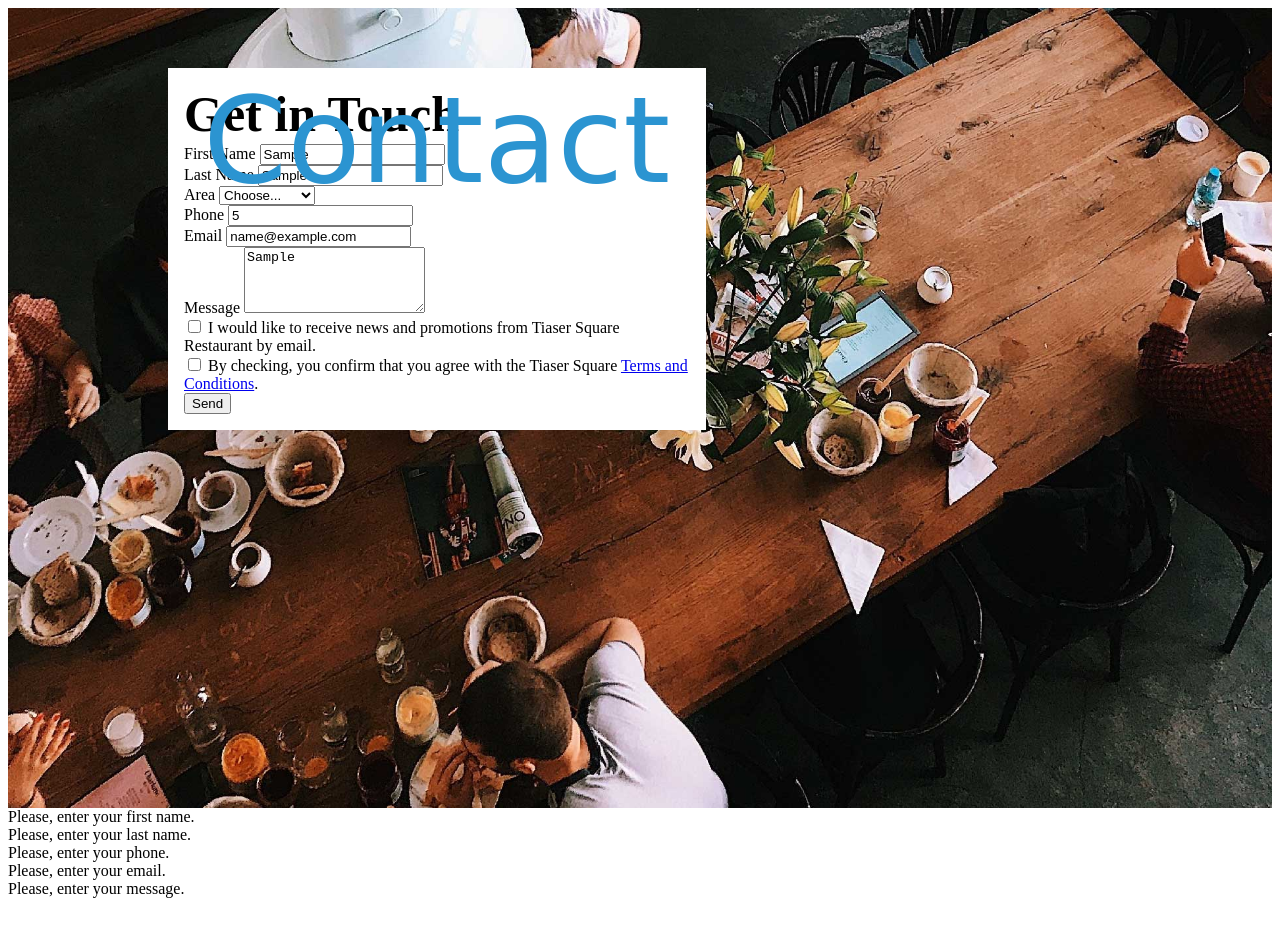
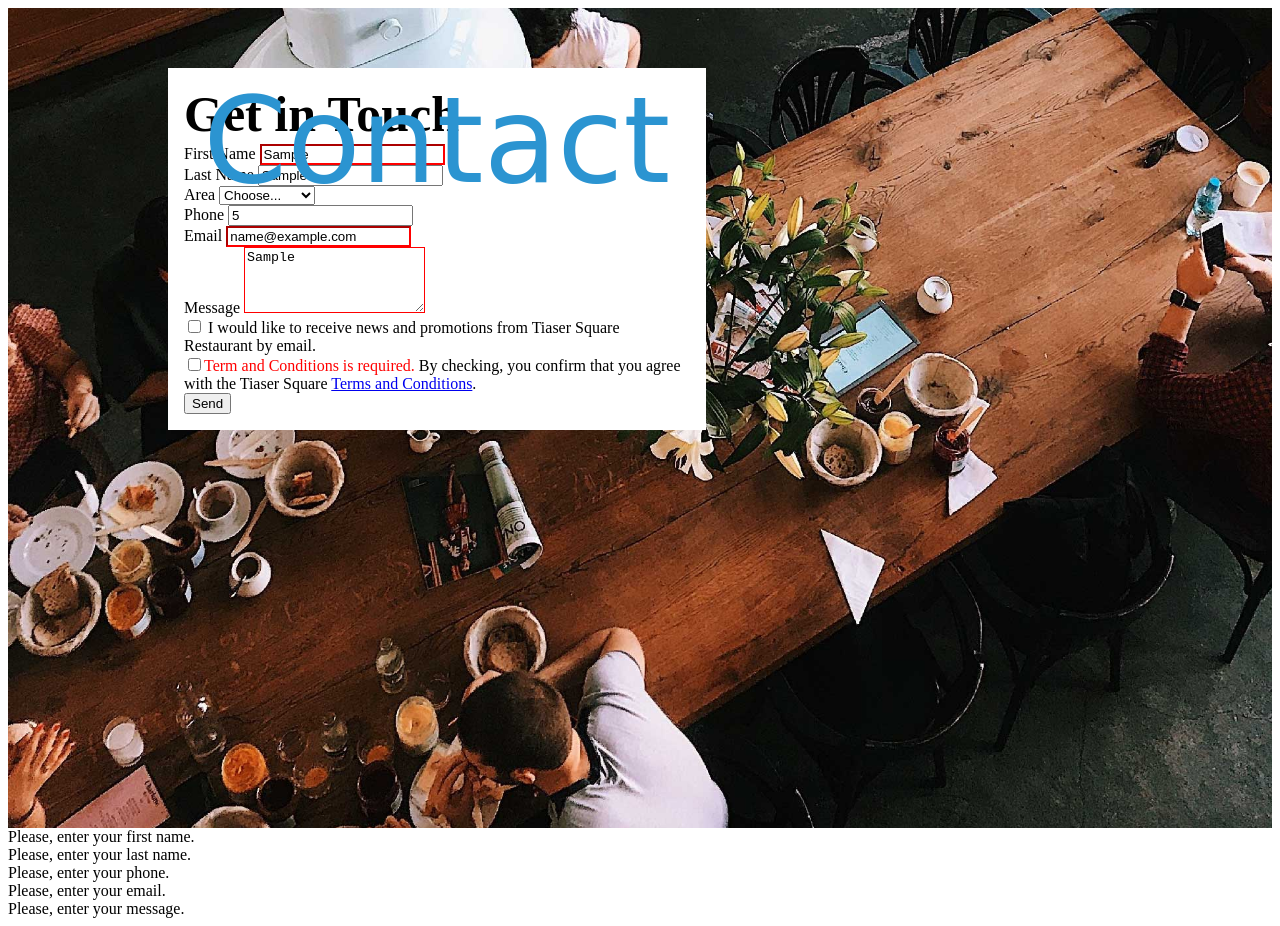
Before and after one commit to sergiosanchezs/Web-II-Project, a website: page contact.html in a window 1280 px wide. Both pictures are taken after typing "Sample", "Sample", "5", "name@example.com", "Sample" into the empty fields and a click on the button "Send". Drawn offline with Linux system fonts and the light colour scheme.

Commit message:
Validation on contact page

```diff
--- a/contact.html
+++ b/contact.html
@@ -41,7 +41,7 @@
             <div class="form-group">
                 <div class="form-group">
                     <label for="inputMessage">Message</label>
-                    <textarea class="form-control tooltip-control" id="inputMessage" name="formTextarea" rows="4" placeholder="Write your message here" title="Please, enter your message."></textarea>
+                    <textarea class="form-control tooltip-control" id="inputMessage" name="inputMessage" rows="4" placeholder="Write your message here" title="Please, enter your message."></textarea>
                 </div>
             </div>
             <div class="form-group">
@@ -54,7 +54,7 @@
             </div>
             <div class="form-group">
                 <div class="form-check">
-                  <input class="form-check-input" type="checkbox" id="termsAndConditionsCheckbox">
+                  <input class="form-check-input" type="checkbox" id="termsAndConditionsCheckbox" name="termsAndConditionsCheckbox">
                   <label class="form-check-label checkboxLabel2" for="termsAndConditionsCheckbox">
                     By checking, you confirm that you agree with the Tiaser Square <a class="terms-and-conditions" href="#">Terms and Conditions</a>.
                   </label>
--- a/css/contact.css
+++ b/css/contact.css
@@ -9,7 +9,7 @@
     background-repeat: no-repeat;
     background-size: cover;
     position: relative;
-    min-height: 800px;
+    min-height: 820px;
   }
 
   .contact-form {
@@ -18,7 +18,7 @@
     margin: 60px;
     margin-left: 10rem;
     max-width: 40%;
-    max-height: 89%;
+    max-height: 90%;
     padding: 16px;
     background-color: white;
   }
@@ -47,3 +47,11 @@
   .checkboxLabel1, .checkboxLabel2 {
       text-align: left;
   }
+
+  form .error {
+    color: #ff0000;
+  }
+
+  .errorClass {
+    border-color: #ff0000;
+  }
--- a/js/contact.js
+++ b/js/contact.js
@@ -21,9 +21,11 @@ $(document).ready(function(){
         if (form.valid()) {
             alert("Message sent!");
         }
-
-        // Prevents the tooltip action when the send button is pressed
-        // $( "[title]" ).tooltip("disable");
+        else {
+            $("#inputFirstName").addClass("errorClass");
+            $("#inputEmail").addClass("errorClass");
+            $("#inputMessage").addClass("errorClass");
+        }
 
         return false;
     });
@@ -55,19 +57,20 @@ $(document).ready(function(){
                 email: "Please, enter a valid email address",
             },
             inputMessage: {
-                required: "Please, enter your message."
+                required: "Message is required."
             },
             termsAndConditionsCheckbox: {
                 required: "Term and Conditions is required."
             }
         }
+
     });
 
     $( ".terms-and-conditions" ).on( "click", function() {
         $( "#dialog-terms" ).dialog({
             position: { my: "center", at: "center top-5" },
-            height: 800,
-            width: 600,
+            height: 600,
+            width: 500,
             modal: true
           });
       });
```
